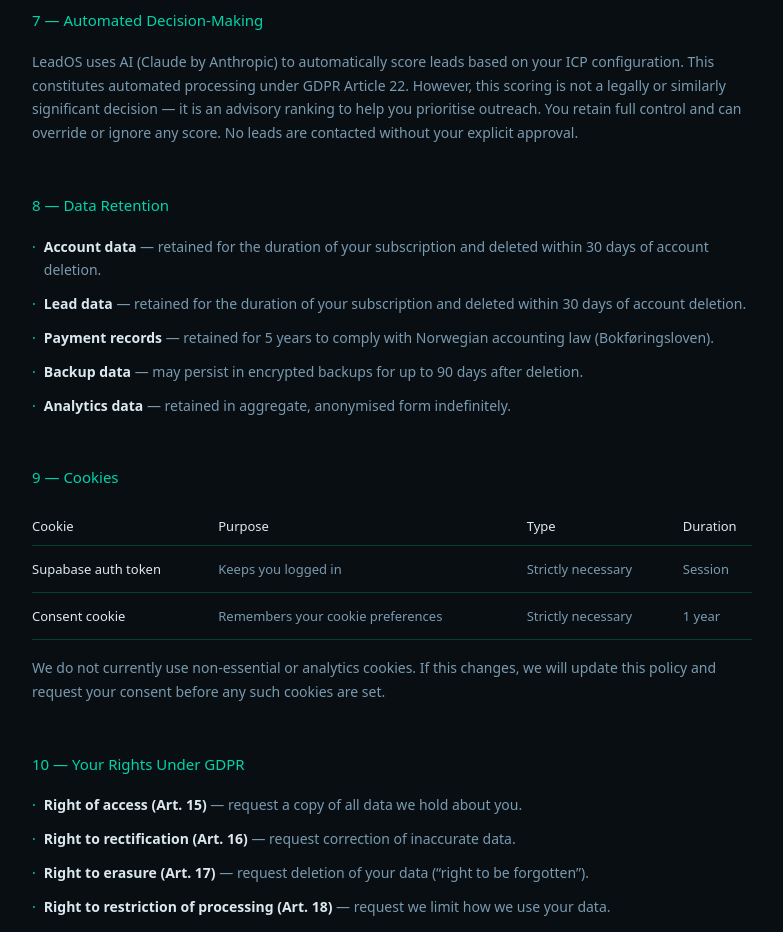
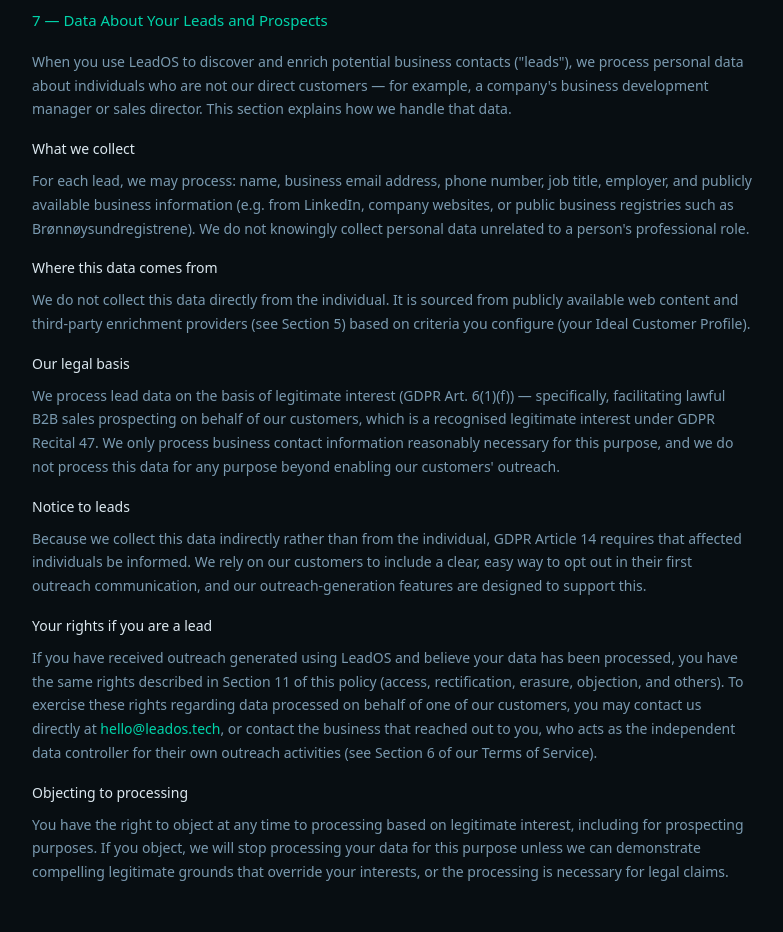
Before and after one commit to kribji/LeadOS-web, a Next.js app: page /privacy in a window 1280 px wide. Shown: the part 2660-3592 px from the top of the page, without its empty margins (248-1031 px from the left). Built offline with nearby package versions, Linux system fonts and the light colour scheme.

Commit message:
docs: add lead/prospect data section (GDPR Art. 14), renumber sections

```diff
--- a/app/privacy/page.tsx
+++ b/app/privacy/page.tsx
@@ -72,7 +72,7 @@
             <ul style={{ listStyle: 'none', padding: 0, margin: 0, display: 'flex', flexDirection: 'column', gap: '8px' }}>
               <li style={{ color: muted, display: 'flex', gap: '8px' }}><span style={{ color: teal }}>·</span>IP address and browser/device information</li>
               <li style={{ color: muted, display: 'flex', gap: '8px' }}><span style={{ color: teal }}>·</span>Pages visited and features used (analytics)</li>
-              <li style={{ color: muted, display: 'flex', gap: '8px' }}><span style={{ color: teal }}>·</span>Cookie identifiers (see Section 9)</li>
+              <li style={{ color: muted, display: 'flex', gap: '8px' }}><span style={{ color: teal }}>·</span>Cookie identifiers (see Section 10)</li>
             </ul>
           </section>
 
@@ -188,15 +188,47 @@
 
           {/* 7 */}
           <section>
-            <h2 style={{ color: teal, fontSize: '15px', fontWeight: 500, marginBottom: '16px' }}>7 — Automated Decision-Making</h2>
+            <h2 style={{ color: teal, fontSize: '15px', fontWeight: 500, marginBottom: '16px' }}>7 — Data About Your Leads and Prospects</h2>
+            <p style={{ color: muted, marginBottom: '16px' }}>
+              When you use LeadOS to discover and enrich potential business contacts (&quot;leads&quot;), we process personal data about individuals who are not our direct customers — for example, a company&apos;s business development manager or sales director. This section explains how we handle that data.
+            </p>
+            <p style={{ color: bright, fontWeight: 500, marginBottom: '8px' }}>What we collect</p>
+            <p style={{ color: muted, marginBottom: '16px' }}>
+              For each lead, we may process: name, business email address, phone number, job title, employer, and publicly available business information (e.g. from LinkedIn, company websites, or public business registries such as Br&oslash;nn&oslash;ysundregistrene). We do not knowingly collect personal data unrelated to a person&apos;s professional role.
+            </p>
+            <p style={{ color: bright, fontWeight: 500, marginBottom: '8px' }}>Where this data comes from</p>
+            <p style={{ color: muted, marginBottom: '16px' }}>
+              We do not collect this data directly from the individual. It is sourced from publicly available web content and third-party enrichment providers (see Section 5) based on criteria you configure (your Ideal Customer Profile).
+            </p>
+            <p style={{ color: bright, fontWeight: 500, marginBottom: '8px' }}>Our legal basis</p>
+            <p style={{ color: muted, marginBottom: '16px' }}>
+              We process lead data on the basis of legitimate interest (GDPR Art. 6(1)(f)) — specifically, facilitating lawful B2B sales prospecting on behalf of our customers, which is a recognised legitimate interest under GDPR Recital 47. We only process business contact information reasonably necessary for this purpose, and we do not process this data for any purpose beyond enabling our customers&apos; outreach.
+            </p>
+            <p style={{ color: bright, fontWeight: 500, marginBottom: '8px' }}>Notice to leads</p>
+            <p style={{ color: muted, marginBottom: '16px' }}>
+              Because we collect this data indirectly rather than from the individual, GDPR Article 14 requires that affected individuals be informed. We rely on our customers to include a clear, easy way to opt out in their first outreach communication, and our outreach-generation features are designed to support this.
+            </p>
+            <p style={{ color: bright, fontWeight: 500, marginBottom: '8px' }}>Your rights if you are a lead</p>
+            <p style={{ color: muted, marginBottom: '16px' }}>
+              If you have received outreach generated using LeadOS and believe your data has been processed, you have the same rights described in Section 11 of this policy (access, rectification, erasure, objection, and others). To exercise these rights regarding data processed on behalf of one of our customers, you may contact us directly at <a href="mailto:hello@leados.tech" style={{ color: teal }}>hello@leados.tech</a>, or contact the business that reached out to you, who acts as the independent data controller for their own outreach activities (see Section 6 of our Terms of Service).
+            </p>
+            <p style={{ color: bright, fontWeight: 500, marginBottom: '8px' }}>Objecting to processing</p>
+            <p style={{ color: muted }}>
+              You have the right to object at any time to processing based on legitimate interest, including for prospecting purposes. If you object, we will stop processing your data for this purpose unless we can demonstrate compelling legitimate grounds that override your interests, or the processing is necessary for legal claims.
+            </p>
+          </section>
+
+          {/* 8 */}
+          <section>
+            <h2 style={{ color: teal, fontSize: '15px', fontWeight: 500, marginBottom: '16px' }}>8 — Automated Decision-Making</h2>
             <p style={{ color: muted }}>
               LeadOS uses AI (Claude by Anthropic) to automatically score leads based on your ICP configuration. This constitutes automated processing under GDPR Article 22. However, this scoring is not a legally or similarly significant decision — it is an advisory ranking to help you prioritise outreach. You retain full control and can override or ignore any score. No leads are contacted without your explicit approval.
             </p>
           </section>
 
-          {/* 8 */}
+          {/* 9 */}
           <section>
-            <h2 style={{ color: teal, fontSize: '15px', fontWeight: 500, marginBottom: '16px' }}>8 — Data Retention</h2>
+            <h2 style={{ color: teal, fontSize: '15px', fontWeight: 500, marginBottom: '16px' }}>9 — Data Retention</h2>
             <ul style={{ listStyle: 'none', padding: 0, margin: 0, display: 'flex', flexDirection: 'column', gap: '10px' }}>
               <li style={{ color: muted, display: 'flex', gap: '8px' }}><span style={{ color: teal }}>·</span><span><strong style={{ color: bright }}>Account data</strong> — retained for the duration of your subscription and deleted within 30 days of account deletion.</span></li>
               <li style={{ color: muted, display: 'flex', gap: '8px' }}><span style={{ color: teal }}>·</span><span><strong style={{ color: bright }}>Lead data</strong> — retained for the duration of your subscription and deleted within 30 days of account deletion.</span></li>
@@ -206,9 +238,9 @@
             </ul>
           </section>
 
-          {/* 9 */}
+          {/* 10 */}
           <section>
-            <h2 style={{ color: teal, fontSize: '15px', fontWeight: 500, marginBottom: '16px' }}>9 — Cookies</h2>
+            <h2 style={{ color: teal, fontSize: '15px', fontWeight: 500, marginBottom: '16px' }}>10 — Cookies</h2>
             <div style={{ overflowX: 'auto', marginBottom: '16px' }}>
               <table style={{ width: '100%', borderCollapse: 'collapse', fontSize: '13px' }}>
                 <thead>
@@ -240,9 +272,9 @@
             </p>
           </section>
 
-          {/* 10 */}
+          {/* 11 */}
           <section>
-            <h2 style={{ color: teal, fontSize: '15px', fontWeight: 500, marginBottom: '16px' }}>10 — Your Rights Under GDPR</h2>
+            <h2 style={{ color: teal, fontSize: '15px', fontWeight: 500, marginBottom: '16px' }}>11 — Your Rights Under GDPR</h2>
             <ul style={{ listStyle: 'none', padding: 0, margin: '0 0 20px 0', display: 'flex', flexDirection: 'column', gap: '10px' }}>
               <li style={{ color: muted, display: 'flex', gap: '8px' }}><span style={{ color: teal }}>·</span><span><strong style={{ color: bright }}>Right of access (Art. 15)</strong> — request a copy of all data we hold about you.</span></li>
               <li style={{ color: muted, display: 'flex', gap: '8px' }}><span style={{ color: teal }}>·</span><span><strong style={{ color: bright }}>Right to rectification (Art. 16)</strong> — request correction of inaccurate data.</span></li>
@@ -257,9 +289,9 @@
             </p>
           </section>
 
-          {/* 11 */}
+          {/* 12 */}
           <section>
-            <h2 style={{ color: teal, fontSize: '15px', fontWeight: 500, marginBottom: '16px' }}>11 — Data Security</h2>
+            <h2 style={{ color: teal, fontSize: '15px', fontWeight: 500, marginBottom: '16px' }}>12 — Data Security</h2>
             <p style={{ color: muted, marginBottom: '16px' }}>We implement appropriate technical and organisational measures to protect your data including:</p>
             <ul style={{ listStyle: 'none', padding: 0, margin: 0, display: 'flex', flexDirection: 'column', gap: '8px' }}>
               <li style={{ color: muted, display: 'flex', gap: '8px' }}><span style={{ color: teal }}>·</span>Encrypted data storage (Supabase with encryption at rest)</li>
@@ -270,25 +302,25 @@
             </ul>
           </section>
 
-          {/* 12 */}
+          {/* 13 */}
           <section>
-            <h2 style={{ color: teal, fontSize: '15px', fontWeight: 500, marginBottom: '16px' }}>12 — Children&apos;s Privacy</h2>
+            <h2 style={{ color: teal, fontSize: '15px', fontWeight: 500, marginBottom: '16px' }}>13 — Children&apos;s Privacy</h2>
             <p style={{ color: muted }}>
               LeadOS is a B2B service intended for business use only. We do not knowingly collect data from anyone under the age of 18.
             </p>
           </section>
 
-          {/* 13 */}
+          {/* 14 */}
           <section>
-            <h2 style={{ color: teal, fontSize: '15px', fontWeight: 500, marginBottom: '16px' }}>13 — Changes to This Policy</h2>
+            <h2 style={{ color: teal, fontSize: '15px', fontWeight: 500, marginBottom: '16px' }}>14 — Changes to This Policy</h2>
             <p style={{ color: muted }}>
               We may update this Privacy Policy from time to time. We will notify you by email at least 14 days before any material changes take effect. Continued use of the service after that date constitutes acceptance of the updated policy.
             </p>
           </section>
 
-          {/* 14 */}
+          {/* 15 */}
           <section>
-            <h2 style={{ color: teal, fontSize: '15px', fontWeight: 500, marginBottom: '16px' }}>14 — Complaints</h2>
+            <h2 style={{ color: teal, fontSize: '15px', fontWeight: 500, marginBottom: '16px' }}>15 — Complaints</h2>
             <p style={{ color: muted, marginBottom: '16px' }}>
               If you believe we are processing your data unlawfully, you have the right to lodge a complaint with the Norwegian data protection authority:
             </p>
@@ -300,9 +332,9 @@
             </div>
           </section>
 
-          {/* 15 */}
+          {/* 16 */}
           <section>
-            <h2 style={{ color: teal, fontSize: '15px', fontWeight: 500, marginBottom: '16px' }}>15 — Contact</h2>
+            <h2 style={{ color: teal, fontSize: '15px', fontWeight: 500, marginBottom: '16px' }}>16 — Contact</h2>
             <p style={{ color: muted }}>
               For any privacy-related questions or to exercise your rights: <a href="mailto:hello@leados.tech" style={{ color: teal }}>hello@leados.tech</a>
             </p>
```
